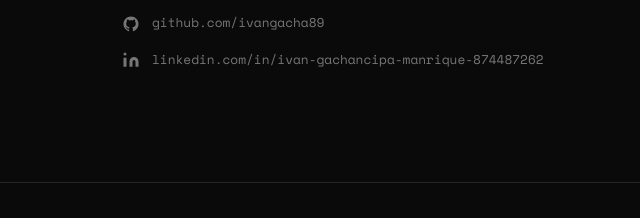
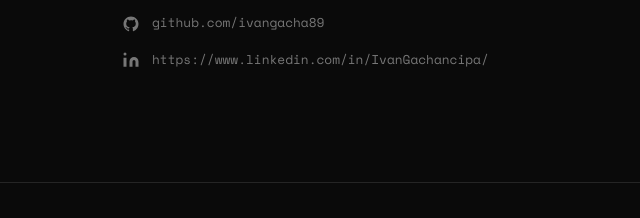
Before and after one commit to ivangacha89/PersonalWeb, a plain HTML site: page index.html in a window 1280 px wide. Shown: the part 3005-3223 px from the top of the page, 0-640 px from the left. Drawn offline with nearby package versions, Linux system fonts and the light colour scheme.

Commit message:
Modificacion URL LinkedIn

```diff
--- a/index.html
+++ b/index.html
@@ -326,7 +326,7 @@
                 <path d="M16 8a6 6 0 016 6v7h-4v-7a2 2 0 00-2-2 2 2 0 00-2 2v7h-4v-7a6 6 0 016-6zM2 9h4v12H2z"/>
                 <circle cx="4" cy="4" r="2"/>
               </svg>
-              linkedin.com/in/ivan-gachancipa-manrique-874487262
+              https://www.linkedin.com/in/IvanGachancipa/
             </a>
           </div>
         </div>
```
